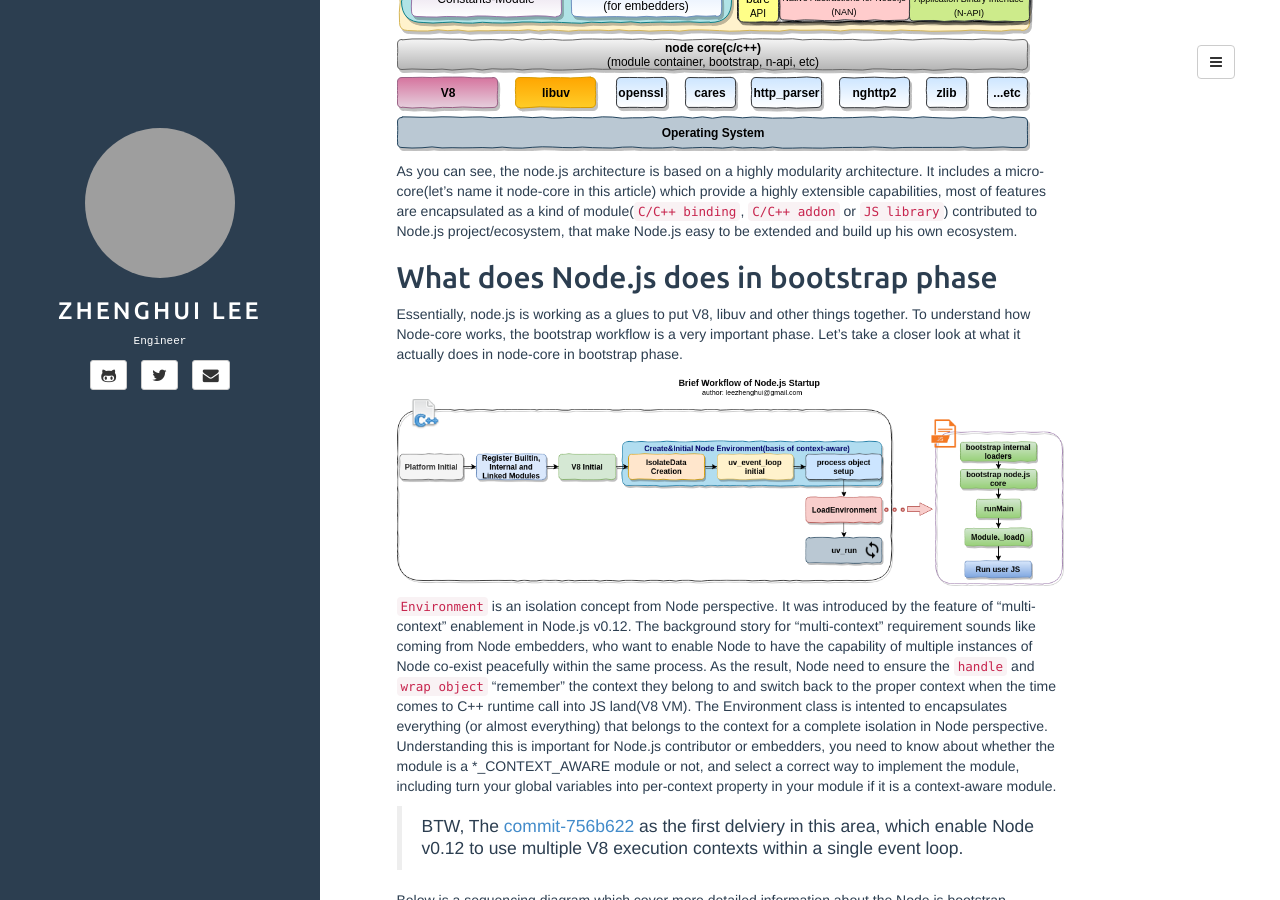
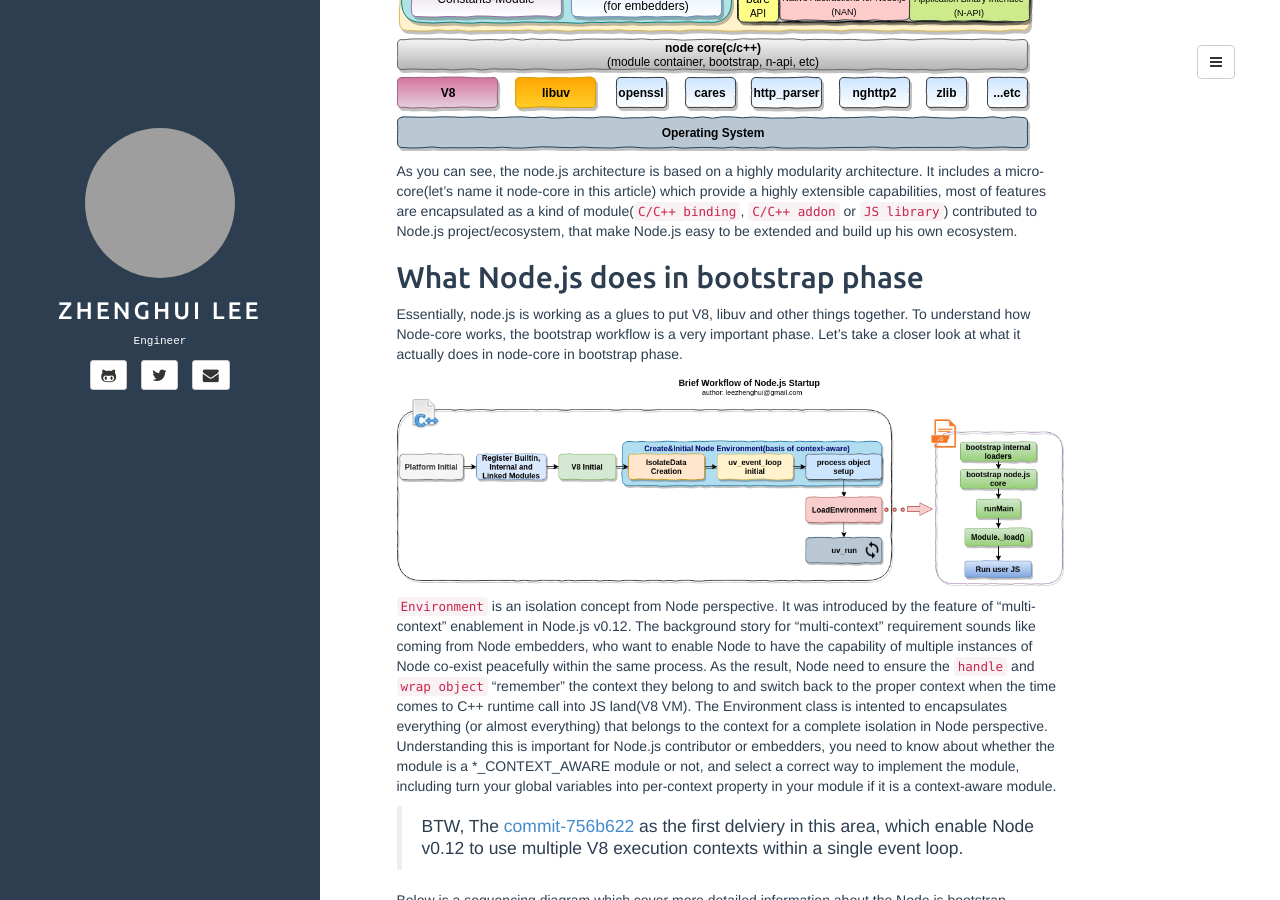
Before and after one commit to leezhenghui/leezhenghui.github.io, a Jekyll site: the page built from _posts/2018-11-11-demystify-node.js-modularity.md, in a window 1280 px wide and 900 px high, scrolled down 4278 px. Built offline with Jekyll 4.4.1, drawn with Linux system fonts in a browser that asks for light colours; comment, search, counter and statistics services are not loaded; grey boxes are pictures that could not be loaded.

Commit message:
auto udpate by doc builder

```diff
--- a/_posts/2018-11-11-demystify-node.js-modularity.md
+++ b/_posts/2018-11-11-demystify-node.js-modularity.md
@@ -140,7 +140,7 @@
 
 As you can see, the node.js architecture is based on a highly modularity architecture. It includes a micro-core(let's name it node-core in this article) which provide a highly extensible capabilities, most of features are encapsulated as a kind of module(`C/C++ binding`, `C/C++ addon` or `JS library`) contributed to Node.js project/ecosystem, that make Node.js easy to be extended and build up his own ecosystem.
 
-## What does Node.js does in bootstrap phase
+## What Node.js does in bootstrap phase
 
 Essentially, node.js is working as a glues to put V8, libuv and other things together. To understand how Node-core works, the bootstrap workflow is a very important phase. Let's take a closer look at what it actually does in node-core in bootstrap phase.
 
```
